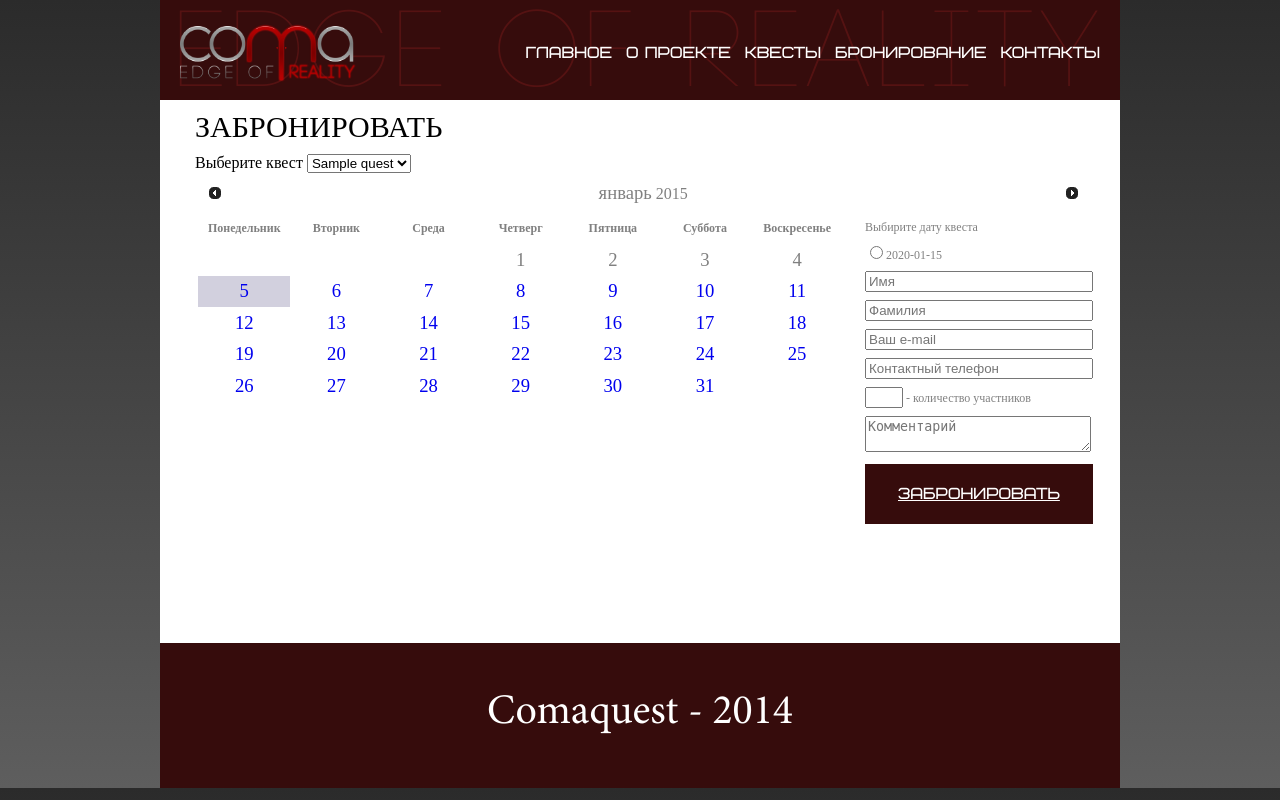
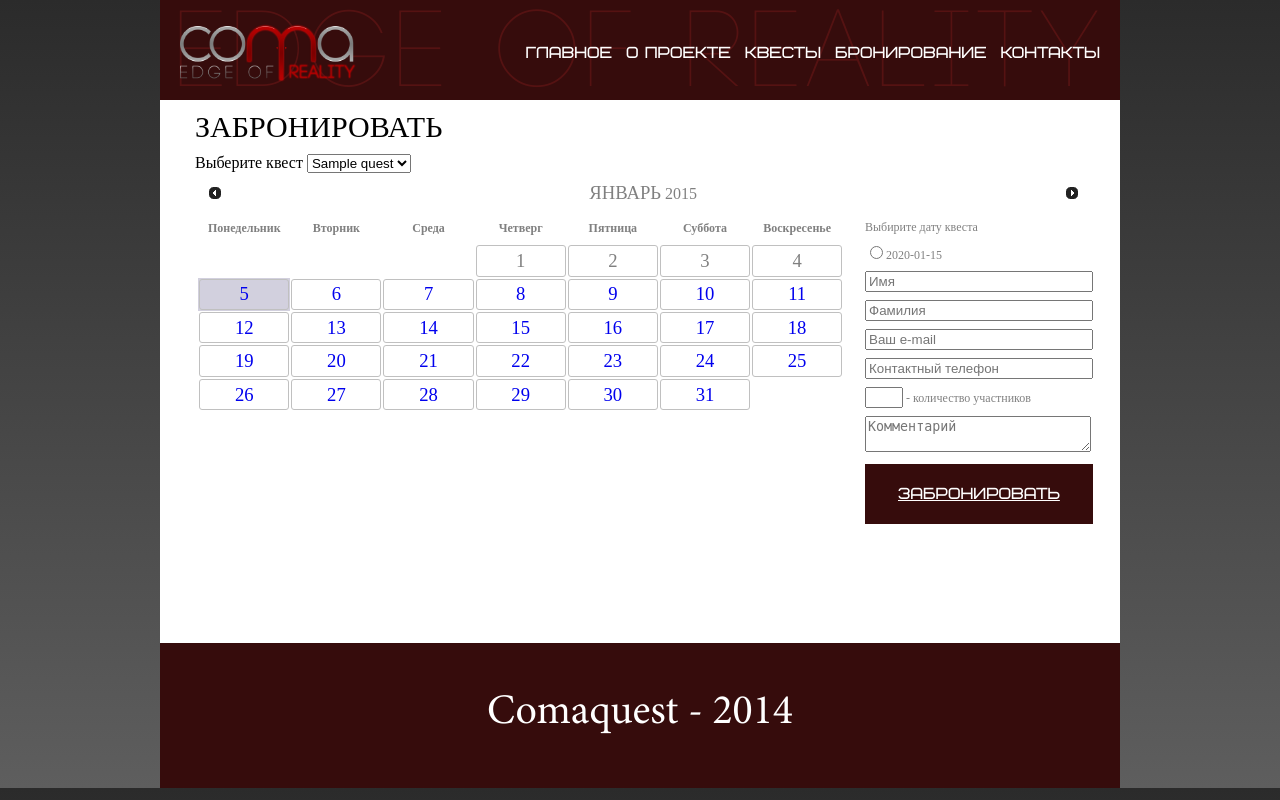
Before and after one commit to xcorter/comaquest, a Django app: page /order in a window 1280 px wide. Run offline with Django 3.2, Linux system fonts and the light colour scheme; tables that the repository leaves empty hold one stand-in row (values such as "Sample post"); some libraries are stand-ins or nearby versions.

Commit message:
добавил миграцию, сменил стили

```diff
--- a/main/models.py
+++ b/main/models.py
@@ -33,7 +33,7 @@ class Slider(models.Model):
 
 class Quest(models.Model):
     title = models.CharField(max_length=255, verbose_name='Заголовок')
-    description = models.TextField(verbose_name="Описание")
+    description = RichTextField(verbose_name="Описание")
     image = models.ImageField(upload_to="quest_images/", verbose_name="Изображение")
 
     def __str__(self):
--- a/main/static/main/css/main.css
+++ b/main/static/main/css/main.css
@@ -231,6 +231,9 @@ body {
   color: grey;
   width: 100%;
 }
+.wrapper .order-wrapper .order #datepicker .ui-datepicker-title {
+  text-transform: uppercase;
+}
 .wrapper .order-wrapper .order #datepicker table.ui-datepicker-calendar {
   width: 645px;
 }
@@ -259,6 +262,8 @@ body {
 .wrapper .order-wrapper .order #datepicker .ui-state-default {
   font-size: 14pt;
   text-align: center;
+  border: 1px solid #c0c0c0;
+  border-radius: 3px;
 }
 .wrapper .order-wrapper .order #datepicker .ui-datepicker th {
   font-size: 9pt;
--- a/main/static/main/less/main.less
+++ b/main/static/main/less/main.less
@@ -238,6 +238,9 @@ body {
         margin-bottom: 30px;
         color: grey;
         width: 100%;
+        .ui-datepicker-title {
+          text-transform: uppercase;
+        }
         table.ui-datepicker-calendar {
           width: 645px;
         }
@@ -275,6 +278,8 @@ body {
         .ui-state-default {
           font-size: 14pt;
           text-align: center;
+          border: 1px solid #c0c0c0;
+          border-radius: 3px;
         }
 
         .ui-datepicker {
```
Also changed, not shown: main/migrations/0008_auto_20150105_2218.py (added).
